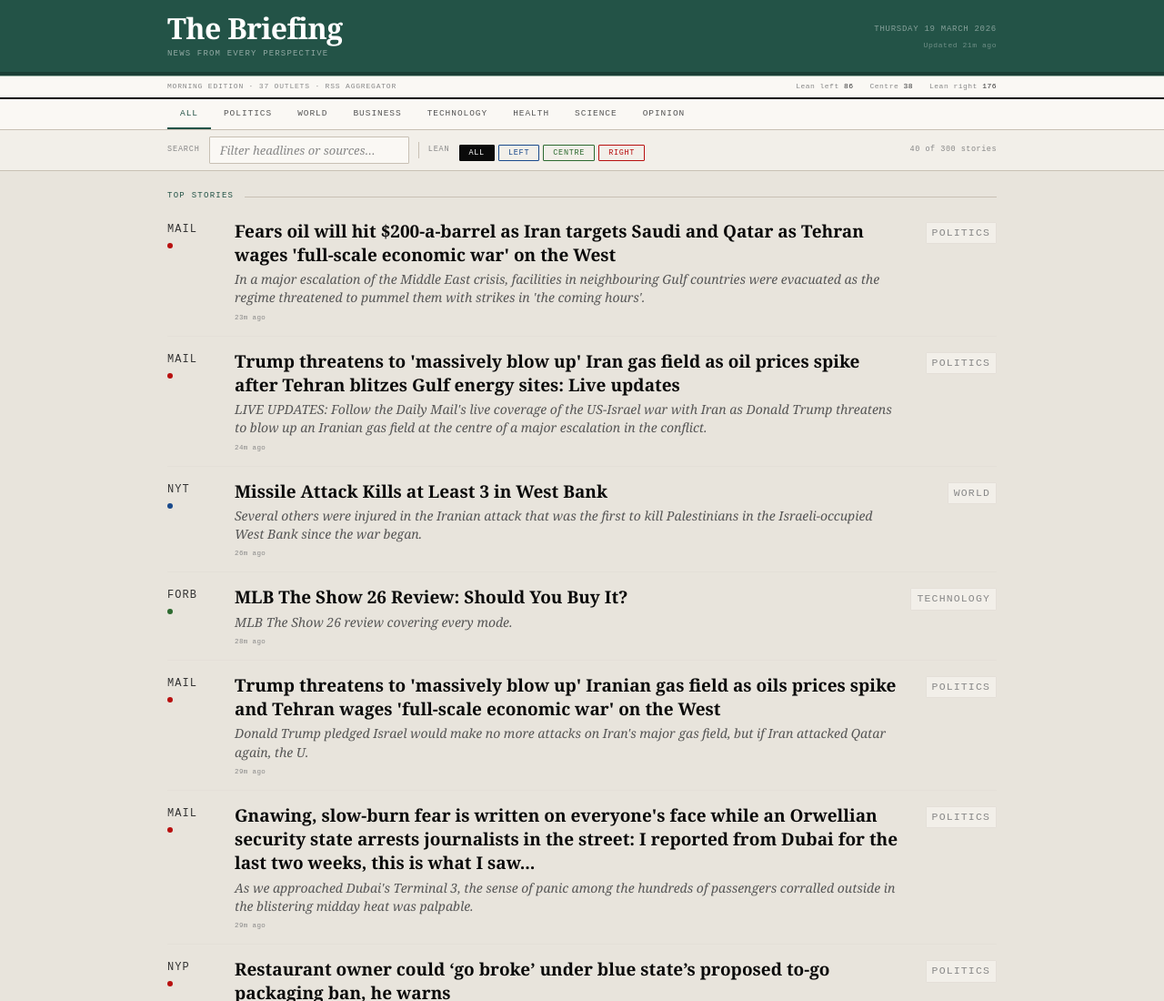
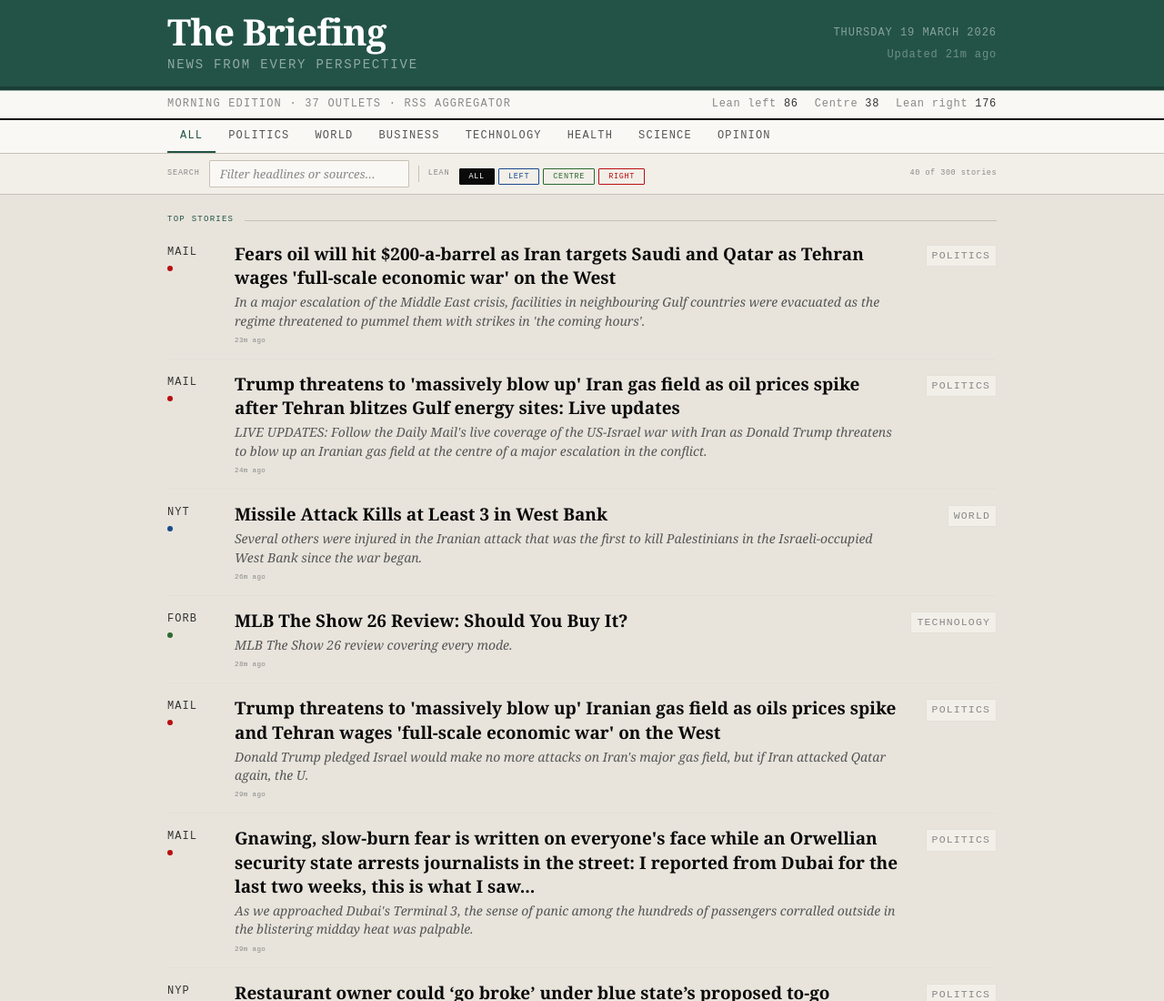
Before and after one commit to B-127/the-briefing, a website: page index.html in a window 1280 px wide. Shown: the top 1100 px of the page at 91% size. Drawn offline with Linux system fonts and the light colour scheme.

Commit message:
Update app.css

```diff
--- a/assets/app.css
+++ b/assets/app.css
@@ -41,11 +41,11 @@ body  {
 }
 .masthead-left { padding: 15px 0 13px; }
 .pub-name {
-  font-family: var(--serif); font-size: 32px; font-weight: 700;
+  font-family: var(--serif); font-size: 40px; font-weight: 700;
   color: #fff; letter-spacing: -.02em; line-height: 1;
 }
 .pub-tagline {
-  font-family: var(--mono); font-size: 9px;
+  font-family: var(--mono); font-size: 14px;
   color: rgba(255,255,255,.5); letter-spacing: .13em;
   text-transform: uppercase; margin-top: 5px;
 }
@@ -54,11 +54,11 @@ body  {
   align-items: flex-end; gap: 5px; padding: 15px 0 13px;
 }
 .masthead-date {
-  font-family: var(--mono); font-size: 9px;
+  font-family: var(--mono); font-size: 12px;
   color: rgba(255,255,255,.45); letter-spacing: .08em; text-transform: uppercase;
 }
 .last-updated {
-  font-family: var(--mono); font-size: 8px;
+  font-family: var(--mono); font-size: 12px;
   color: rgba(255,255,255,.35); letter-spacing: .07em;
 }
 
@@ -74,12 +74,12 @@ body  {
   flex-wrap: wrap; gap: 4px;
 }
 .edition-text {
-  font-family: var(--mono); font-size: 8px;
+  font-family: var(--mono); font-size: 12px;
   letter-spacing: .1em; text-transform: uppercase; color: var(--ink-5);
 }
 .edition-counts { display: flex; gap: 18px; }
 .edition-count  {
-  font-family: var(--mono); font-size: 8px; color: var(--ink-5); letter-spacing: .06em;
+  font-family: var(--mono); font-size: 12px; color: var(--ink-5); letter-spacing: .06em;
 }
 .edition-count span { font-weight: 500; color: var(--ink-3); }
 
@@ -94,7 +94,7 @@ body  {
 }
 .nav-inner::-webkit-scrollbar { display: none; }
 .nav-item {
-  font-family: var(--mono); font-size: 9.5px; letter-spacing: .1em;
+  font-family: var(--mono); font-size: 12px; letter-spacing: .1em;
   text-transform: uppercase; color: var(--ink-4); padding: 10px 14px;
   cursor: pointer; white-space: nowrap; border-bottom: 2px solid transparent;
   border-top: none; border-left: none; border-right: none;
```
